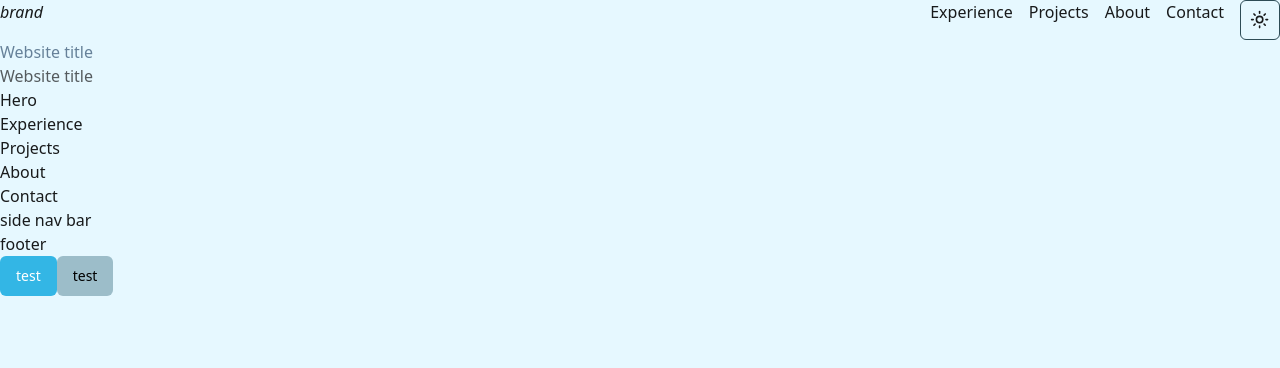
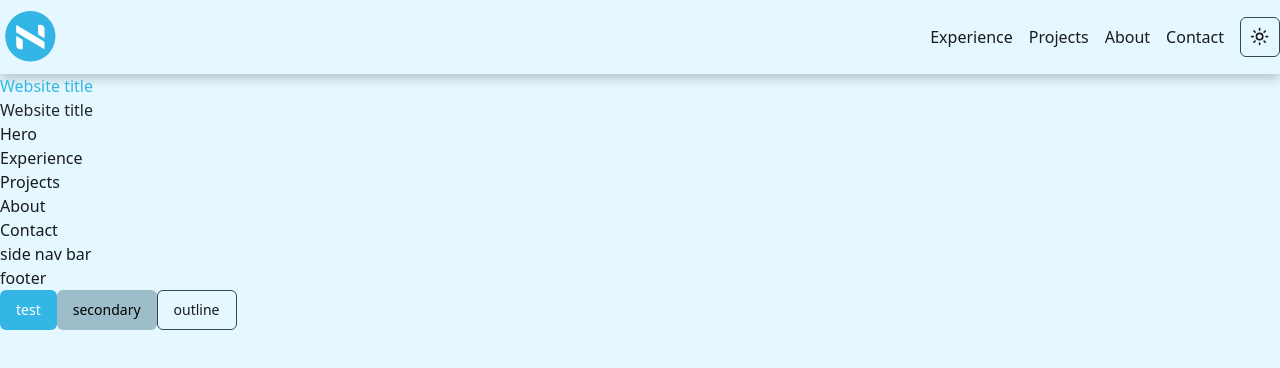
Before and after one commit to nicyuvi/nicyuvi-v2, a Next.js app: page / in a window 1280 px wide. Shown: the top 368 px of the page. Built offline with nearby package versions, Linux system fonts and the light colour scheme.

Commit message:
style nav bar

```diff
--- a/src/app/page.tsx
+++ b/src/app/page.tsx
@@ -9,8 +9,8 @@ export default function Home() {
         <NavBar />
       </header>
       <main>
-        <h1 className="text-muted">Website title</h1>
-        <h2 className="text-muted-foreground">Website title</h2>
+        <h2 className="text-accent">Website title</h2>
+        <h2 className="text-accent-foreground">Website title</h2>
         <section>Hero</section>
         <section id="#experience">Experience</section>
         <section id="#projecs">Projects</section>
@@ -24,7 +24,8 @@ export default function Home() {
         <p>footer</p>
       </footer>
       <Button>test</Button>
-      <Button variant="secondary">test</Button>
+      <Button variant="secondary">secondary</Button>
+      <Button variant="outline">outline</Button>
     </>
   );
 }
--- a/src/components/nav-bar.tsx
+++ b/src/components/nav-bar.tsx
@@ -1,11 +1,12 @@
 import { ModeToggle } from "@/components/ui/mode-toggle";
 import Link from "next/link";
+import Image from "next/image";
 
 export default function NavBar() {
   return (
-    <nav className="flex justify-between">
-      <i>brand</i>
-      <ul className="flex">
+    <nav className="flex justify-between items-center shadow-[rgba(0,0,0,0.2)_0px_5px_10px_0px] py-2">
+      <Image src={`/brand-logo.png`} alt="brand logo" width="60" height="60" />
+      <ul className="flex items-center">
         <li className="mr-4">
           <Link href="experience">Experience</Link>
         </li>
--- a/src/styles/globals.css
+++ b/src/styles/globals.css
@@ -17,7 +17,7 @@
     --secondary-foreground: 0 0% 0%;
     --muted: 208 20% 50%;
     --muted-foreground: 196 5% 35%;
-    --accent: 208 20% 50%;
+    --accent: 196 77.4% 54.9%;
     --accent-foreground: 196 5% 15%;
     --destructive: 0 100% 30%;
     --destructive-foreground: 196 5% 90%;
@@ -40,8 +40,8 @@
     --secondary-foreground: 0 0% 100%;
     --muted: 208 38.5% 16.5%;
     --muted-foreground: 196 5% 60%;
-    --accent: 208 38.5% 16.5%;
-    --accent-foreground: 196 5% 90%;
+    --accent: 196 77.4% 54.9%;
+    --accent-foreground: 0 0% 100%;
     --destructive: 0 100% 30%;
     --destructive-foreground: 196 5% 90%;
     --border: 196 30% 26%;
```
Also changed, not shown: public/brand-logo.png (added).
